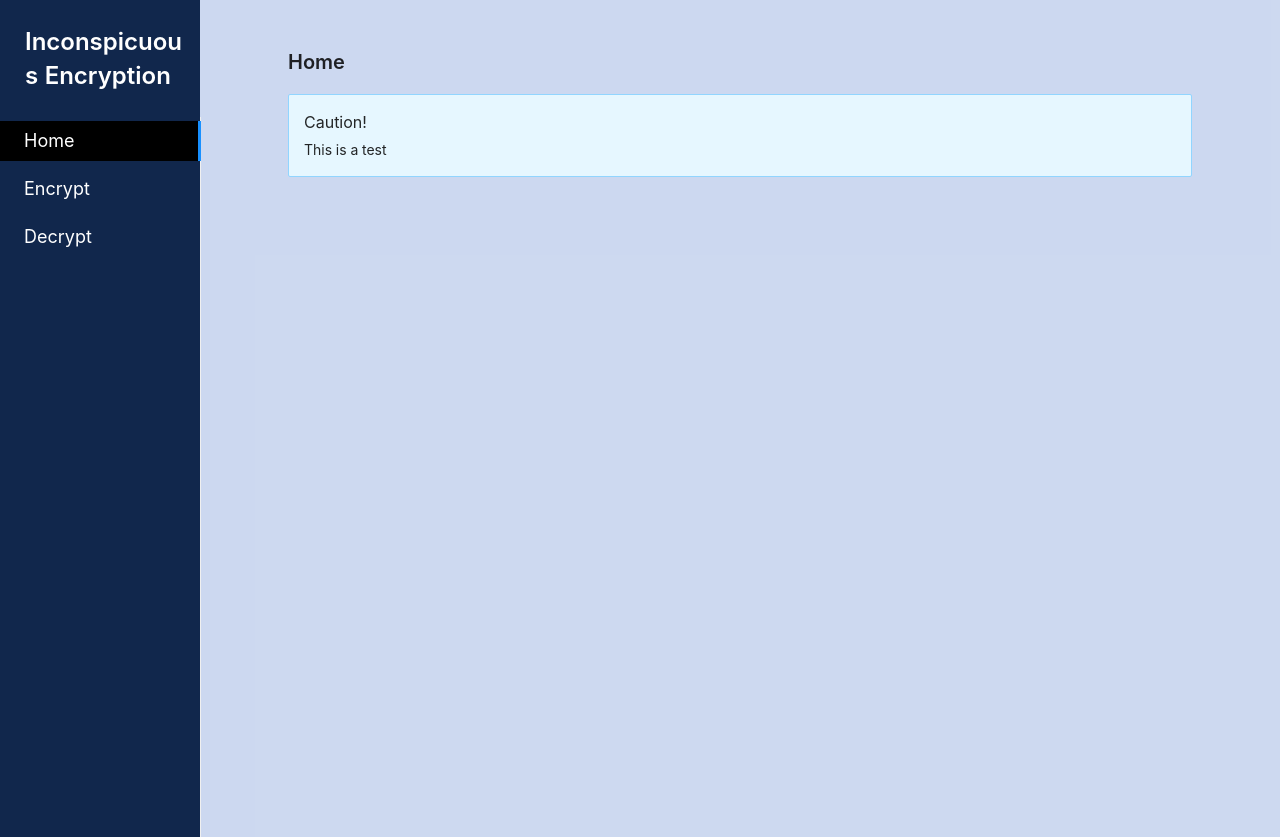
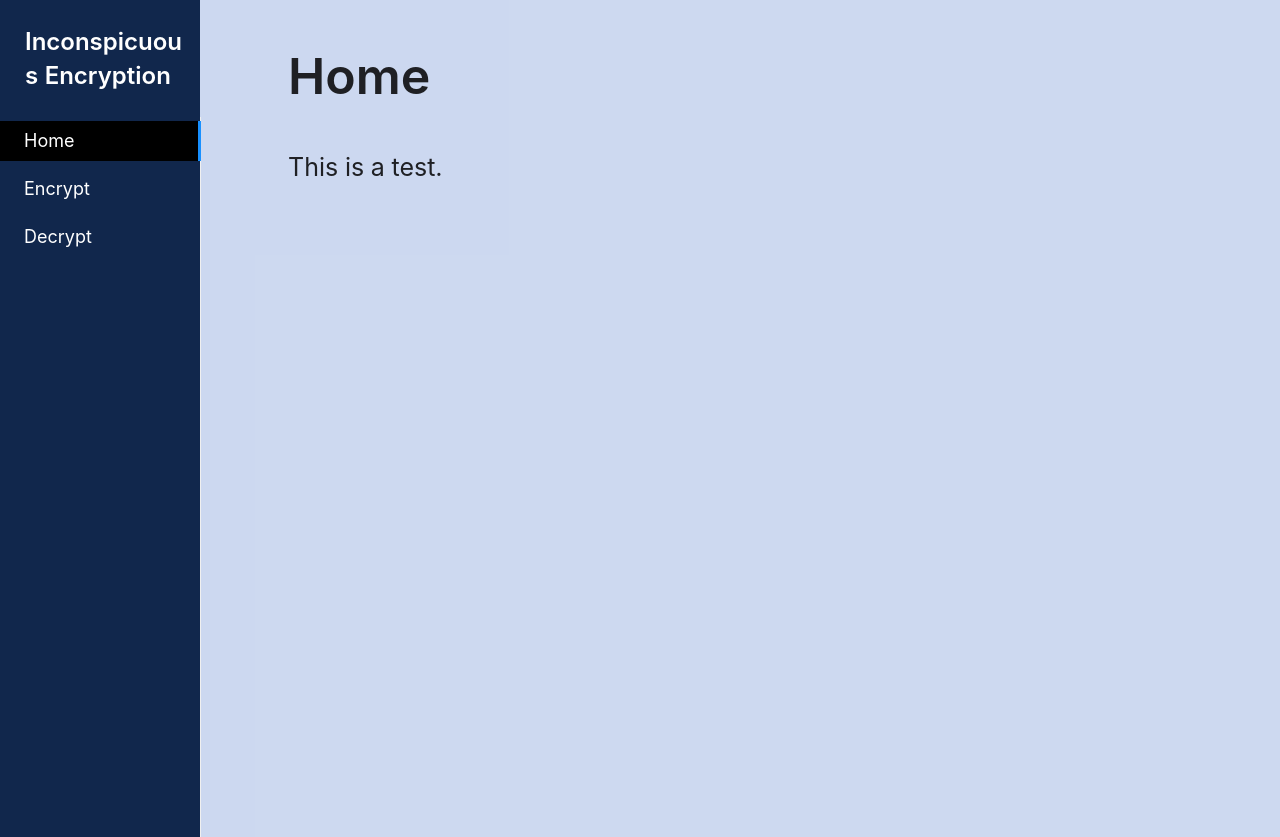
Before and after one commit to WyrickM/inconspicuous-encryption, a React (Create React App) app: page /home in a window 1280 px wide. Built offline with nearby package versions, Linux system fonts and the light colour scheme.

Commit message:
more styling changes

```diff
--- a/src/Decode.tsx
+++ b/src/Decode.tsx
@@ -1,14 +1,11 @@
-import { Button, Card, Form, Input, message, PageHeader, Upload } from "antd";
+import { Button, Card, Form, Input, message, PageHeader, Typography, Upload } from "antd";
 import * as React from "react";
 import { InboxOutlined } from '@ant-design/icons';
-import { info } from "console";
-import { resolve } from "path";
-import { rejects } from "assert";
-import { file } from "@babel/types";
 
 const {Dragger} = Upload
+const {Title} = Typography
 
-const Decrypt = () => {
+const Decrypt:React.FC = () => {
 
     const props = {
         name: 'file',
@@ -31,7 +28,22 @@ const Decrypt = () => {
 
     return (
         <>
-            <PageHeader title="Decrypt" className="main-content">
+            <PageHeader
+                title= {
+                    <Title style= {{ fontSize: "50px" }}>
+                        Decrypt
+                    </Title>
+                }
+                className="main-content"
+            >
+                <div
+                    style={{
+                        fontSize: "25px",
+                        paddingBottom:15
+                    }}
+                >
+                    Descritpion
+                </div>
                 <Card>
                     <Dragger {...props}>
                         <p className="ant-upload-drag-icon">
--- a/src/Encode.tsx
+++ b/src/Encode.tsx
@@ -1,14 +1,12 @@
-import { Button, Card, Form, Input, message, PageHeader, Upload } from "antd";
+import { Button, Card, Form, Input, message, PageHeader, Typography, Upload } from "antd";
 import * as React from "react";
 import { InboxOutlined } from '@ant-design/icons';
-import { info } from "console";
-import { resolve } from "path";
-import { rejects } from "assert";
-import { file } from "@babel/types";
+
 
 const {Dragger} = Upload
+const {Title} = Typography
 
-const Encrypt = () => {
+const Encrypt:React.FC = () => {
 
     const props = {
         name: 'file',
@@ -31,7 +29,22 @@ const Encrypt = () => {
 
     return (
         <>
-            <PageHeader title="Encrypt" className="main-content">
+            <PageHeader
+                title= {
+                    <Title style={{fontSize: "50px"}}>
+                        Encrypt
+                    </Title>
+                }
+                className="main-content"
+            >
+                <div
+                    style={{
+                        fontSize: "25px",
+                        paddingBottom:15
+                    }}
+                >
+                    Description
+                </div>
                 <Card>
                     <Form>
                         <Dragger {...props}>
--- a/src/Home.tsx
+++ b/src/Home.tsx
@@ -1,20 +1,21 @@
-import { Alert, Card, Col, Empty, PageHeader, Row } from "antd";
+import { Alert, Card, Col, Empty, PageHeader, Typography } from "antd";
 import * as React from "react";
 import './App.css';
 
-const Home = () => {
+const { Title } = Typography;
+
+const Home:React.FC = () => {
 
     return (
         <>
-            <PageHeader title="Home">
-                <Alert
-                    message="Caution!"
-                    description={
-                        <div>
-                            This is a test
-                        </div>
-                    }
-                />
+            <PageHeader
+                title={<Title style={{fontSize:"50px"}}>Home</Title>}
+            >
+                <div style={{fontSize:"25px"}}>
+                    <p>
+                        This is a test.
+                    </p>
+                </div>
             </PageHeader>
         </>
     );
```
